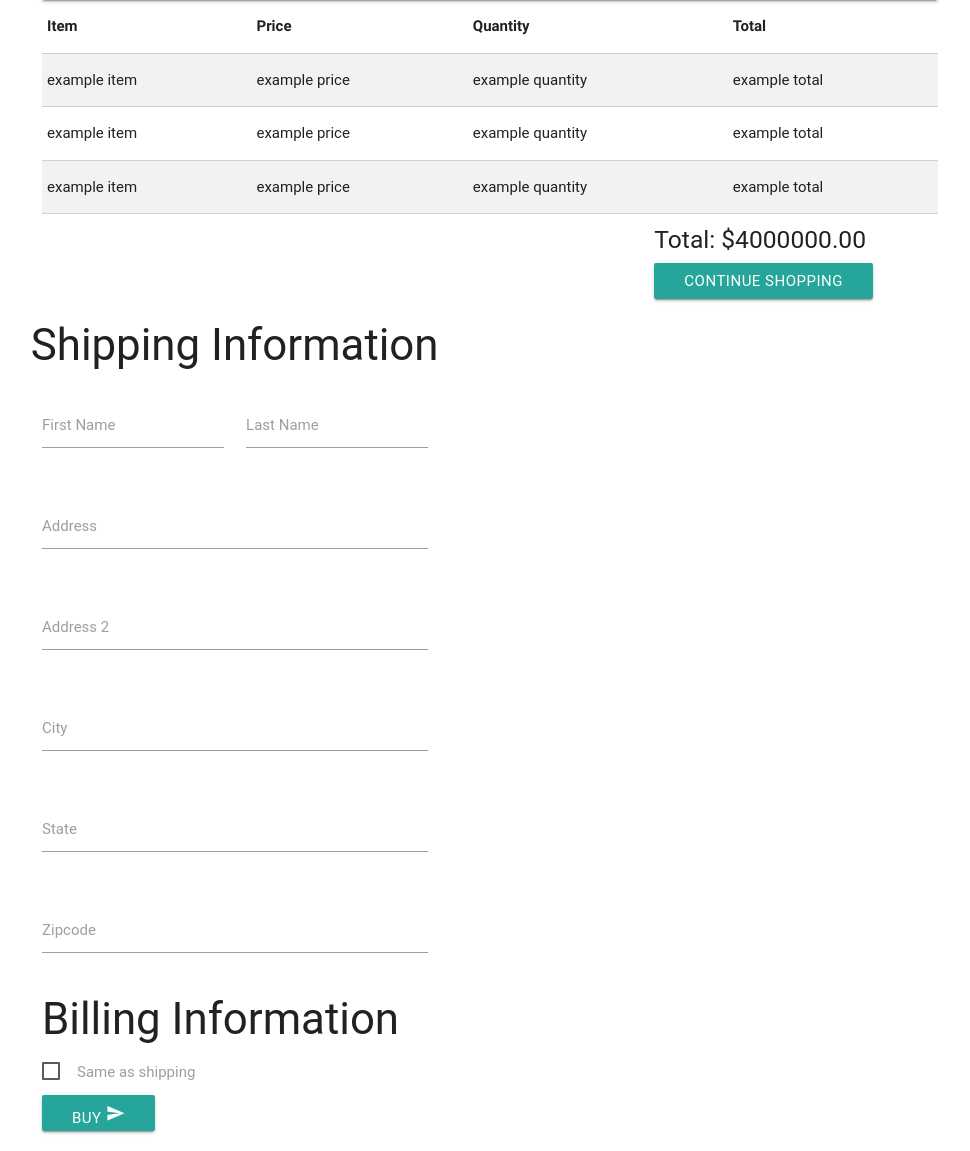
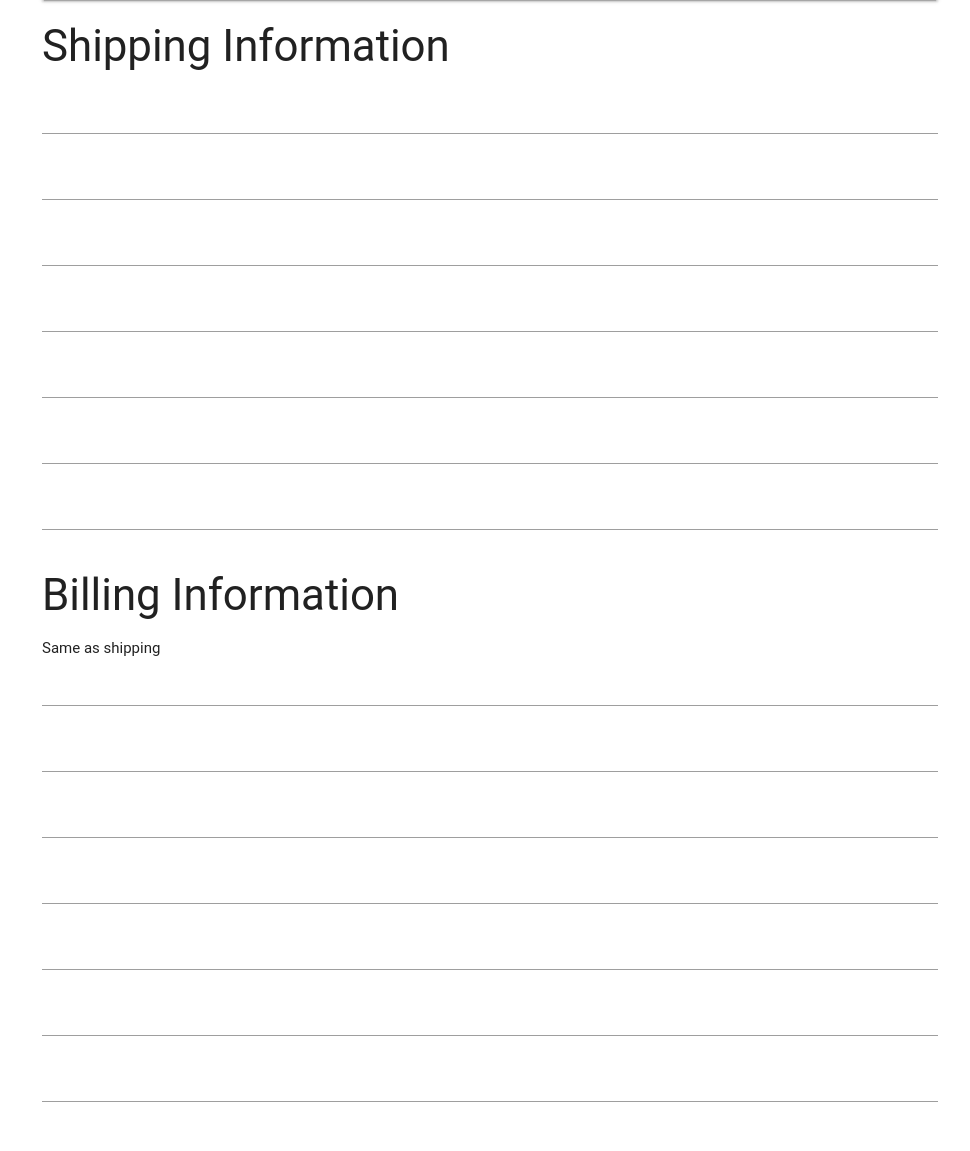
Before and after one commit to steven5210/eCommerce, a CodeIgniter app: template application/views/checkout.php in a window 1280 px wide. Shown: the part 64-1215 px from the top of the page, without its empty margins (150-1120 px from the left). After the commit the page ends 1166 px from the top, so only its background shows below. Run offline with CodeIgniter, Linux system fonts and the light colour scheme; the template is opened without the code that fills it, so the values that code supplies are empty; some libraries are stand-ins or nearby versions; some web fonts are replaced.

Commit message:
Revert "more work on checkout"
This reverts commit 81a5a11788d2df88c6e9e4a394ba8db5544e12f5.

```diff
--- a/application/views/checkout.php
+++ b/application/views/checkout.php
@@ -1,7 +1,7 @@
 <!DOCTYPE html>
 <html>
   <head>
-    <title>View Cart</title>
+    <title>Place searches</title>
     <meta name="viewport" content="initial-scale=1.0, user-scalable=no">
     <meta charset="utf-8">
     <!--Import jQuery before materialize.js-->
@@ -15,12 +15,6 @@
       <script type="text/javascript">
     $(document).ready(function() {
       $('select').material_select();
-      $('.datepicker').pickadate({
-	    selectMonths: true, // Creates a dropdown to control month
-	    selectYears: 15, // Creates a dropdown of 15 years to control year
-	    selectDays: false
-	  });
-
   });
    </script>
    </head>
@@ -36,147 +30,31 @@
   <div id='side_nav'>
   </div>
 <div class="cart">
-	<table class="bordered striped">
-		<thead>
-			<th>Item</th>
-			<th>Price</th>
-			<th>Quantity</th>
-			<th>Total</th>
-		</thead>
-		<tbody>
-			<tr>
-				<td>example item</td>
-				<td>example price</td>
-				<td>example quantity</td>
-				<td>example total</td>
-			</tr>
-			<tr>
-				<td>example item</td>
-				<td>example price</td>
-				<td>example quantity</td>
-				<td>example total</td>
-			</tr>
-			<tr>
-				<td>example item</td>
-				<td>example price</td>
-				<td>example quantity</td>
-				<td>example total</td>
-			</tr>
-		</tbody>
-	</table>
-	<div class="row">
-		<div class="col s4 offset-s8">
-			<h5>Total: $4000000.00</h5>
-			<a class="waves-effect waves-light btn">Continue Shopping</a>
-		</div>
+		<table>
+
+		</table>
+
 	</div>
-</div>
-    <div class="row" id='shipping'>
-        <h3>Shipping Information</h3>
-        <form class="col s8" action='items/checkout' method='post'>
-          <div class="row">
-            <div class="input-field col s4">
-              <input id="first_name" type="text" class="validate">
-              <label for="first_name">First Name</label>
-            </div>
-            <div class="input-field col s4">
-              <input id="last_name" type="text" class="validate">
-              <label for="last_name">Last Name</label>
-            </div>
-          </div>
-          <div class="row">
-            <div class="input-field col s8">
-              <input id="address" type="text" class="validate">
-              <label for="address">Address</label>
-            </div>
-          </div>
-           <div class="row">
-            <div class="input-field col s8">
-              <input id="address2" type="text" class="validate">
-              <label for="address2">Address 2</label>
-            </div>
-          </div>
-          <div class="row">
-            <div class="input-field col s8">
-              <input id="city" type="text" class="validate">
-              <label for="city">City</label>
-            </div>
-          </div>
-          <div class="row">
-            <div class="input-field col s8">
-              <input id="state" type="text" class="validate">
-              <label for="state">State</label>
-            </div>
-          </div>
-          <div class="row">
-            <div class="input-field col s8">
-              <input id="zipcode" type="text" class="validate">
-              <label for="zipcode">Zipcode</label>
-            </div>
-          </div>
-        <h3>Billing Information</h3>
-        <p>
-            <input type="checkbox" id="test5" />
-            <label for="test5">Same as shipping</label>
-        </p>
-      <!-- ________________________________commented out for now_______________________ -->
-          <!-- <div class="row">
-            <div class="input-field col s4">
-              <input id="first_name" type="text" class="validate">
-              <label for="first_name">First Name</label>
-            </div>
-            <div class="input-field col s4">
-              <input id="last_name" type="text" class="validate">
-              <label for="last_name">Last Name</label>
-            </div>
-          </div>
-          <div class="row">
-            <div class="input-field col s8">
-              <input id="address" type="text" class="validate">
-              <label for="address">Address</label>
-            </div>
-          </div>
-           <div class="row">
-            <div class="input-field col s8">
-              <input id="address2" type="text" class="validate">
-              <label for="address2">Address 2</label>
-            </div>
-          </div>
-          <div class="row">
-            <div class="input-field col s8">
-              <input id="city" type="text" class="validate">
-              <label for="city">City</label>
-            </div>
-          </div>
-          <div class="row">
-            <div class="input-field col s8">
-              <input id="state" type="text" class="validate">
-              <label for="state">State</label>
-            </div>
-          </div>
-          <div class="row">
-            <div class="input-field col s8">
-              <input id="zipcode" type="text" class="validate">
-              <label for="zipcode">Zipcode</label>
-            </div>
-          </div>
-          <div class="row">
-            <div class="input-field col s8">
-              <input id="cardnumber" type="text" class="validate">
-              <label for="cardnumber">Card Number</label>
-            </div>
-          </div>
-          <div class="row">
-            <div class="input-field col s8">
-              <input id="securitycode" type="password" class="validate">
-              <label for="securitycode">Security Code</label>
-            </div>
-          </div> -->
-           <!-- <input type="date" class="datepicker"> -->
-            <button class="btn waves-effect waves-light" type="submit" name="action">Buy
-            <i class="material-icons">send</i>
-            </button>
-        </form>
-    </div>
-</div>
+	<div class="shipping">
+		<h3>Shipping Information</h3>
+		<form action="/products/checkout" method='post'>
+			<input type="text" name='first_name'>
+			<input type="text" name='last_name'>
+			<input type="text" name='address'>
+			<input type="text" name='address2'>
+			<input type="text" name='city'>
+			<input type="text" name='state'>
+			<input type="text" name='zip'>
+			<h3>Billing Information</h3>
+			<input type="checkbox"> Same as shipping
+			<input type="text" name='first_name'>
+			<input type="text" name='last_name'>
+			<input type="text" name='address'>
+			<input type="text" name='address2'>
+			<input type="text" name='city'>
+			<input type="text" name='state'>
+			<input type="text" name='zip'>
+		</form>
+		</form>
+	</div>
 </html>
```
